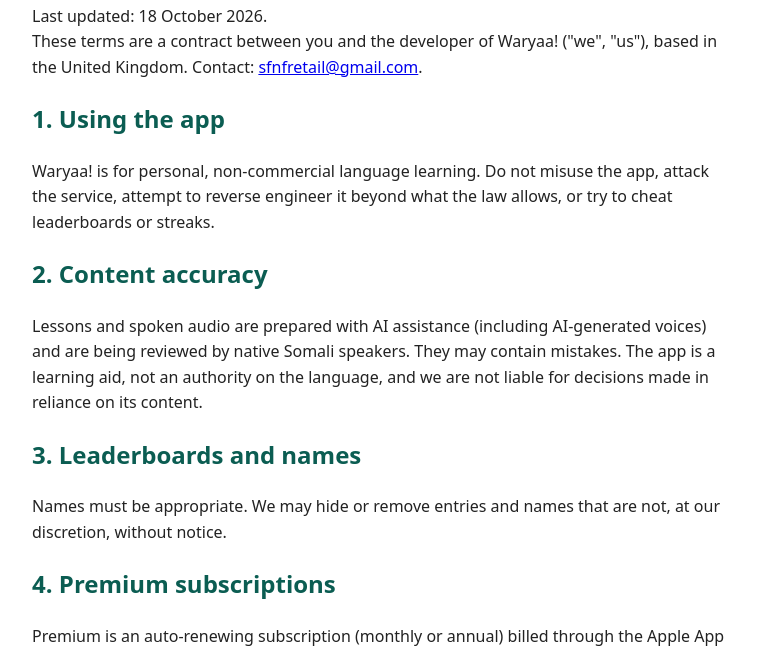
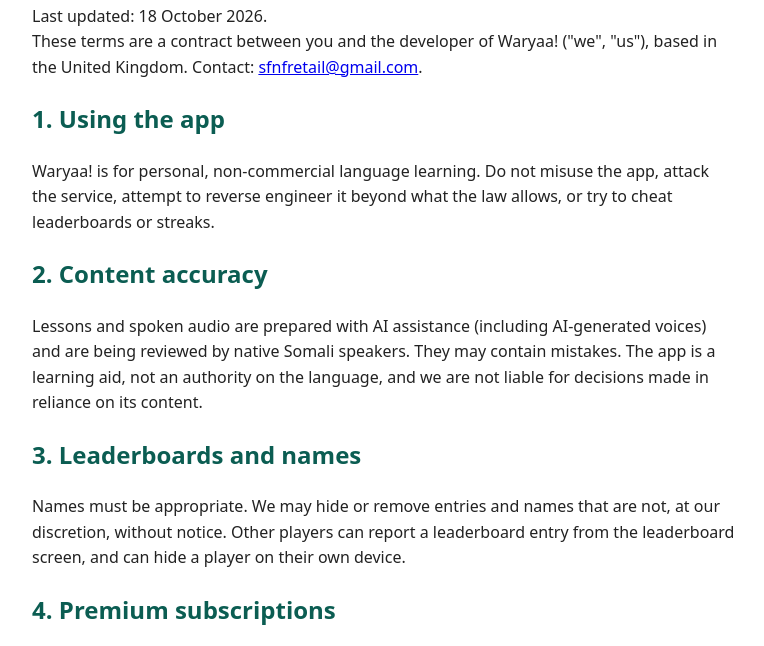
Before and after one commit to Sham-Studios/waryaa-privacy, a plain HTML site: page terms.html in a window 1280 px wide. Shown: the part 101-747 px from the top of the page, without its empty margins (256-1020 px from the left). Drawn offline with Linux system fonts and the light colour scheme.

Commit message:
Terms: leaderboard report and hide

```diff
--- a/terms.html
+++ b/terms.html
@@ -18,7 +18,7 @@
 <p>Lessons and spoken audio are prepared with AI assistance (including AI-generated voices) and are being reviewed by native Somali speakers. They may contain mistakes. The app is a learning aid, not an authority on the language, and we are not liable for decisions made in reliance on its content.</p>
 
 <h2>3. Leaderboards and names</h2>
-<p>Names must be appropriate. We may hide or remove entries and names that are not, at our discretion, without notice.</p>
+<p>Names must be appropriate. We may hide or remove entries and names that are not, at our discretion, without notice. Other players can report a leaderboard entry from the leaderboard screen, and can hide a player on their own device.</p>
 
 <h2>4. Premium subscriptions</h2>
 <p>Premium is an auto-renewing subscription (monthly or annual) billed through the Apple App Store or Google Play. It automatically renews at the price shown at purchase unless cancelled at least 24 hours before the end of the current period. Manage or cancel your subscription any time in your Apple or Google account settings. Refunds are handled by Apple or Google under their own policies; we do not process payments or refunds directly and cannot see your payment details.</p>
```
